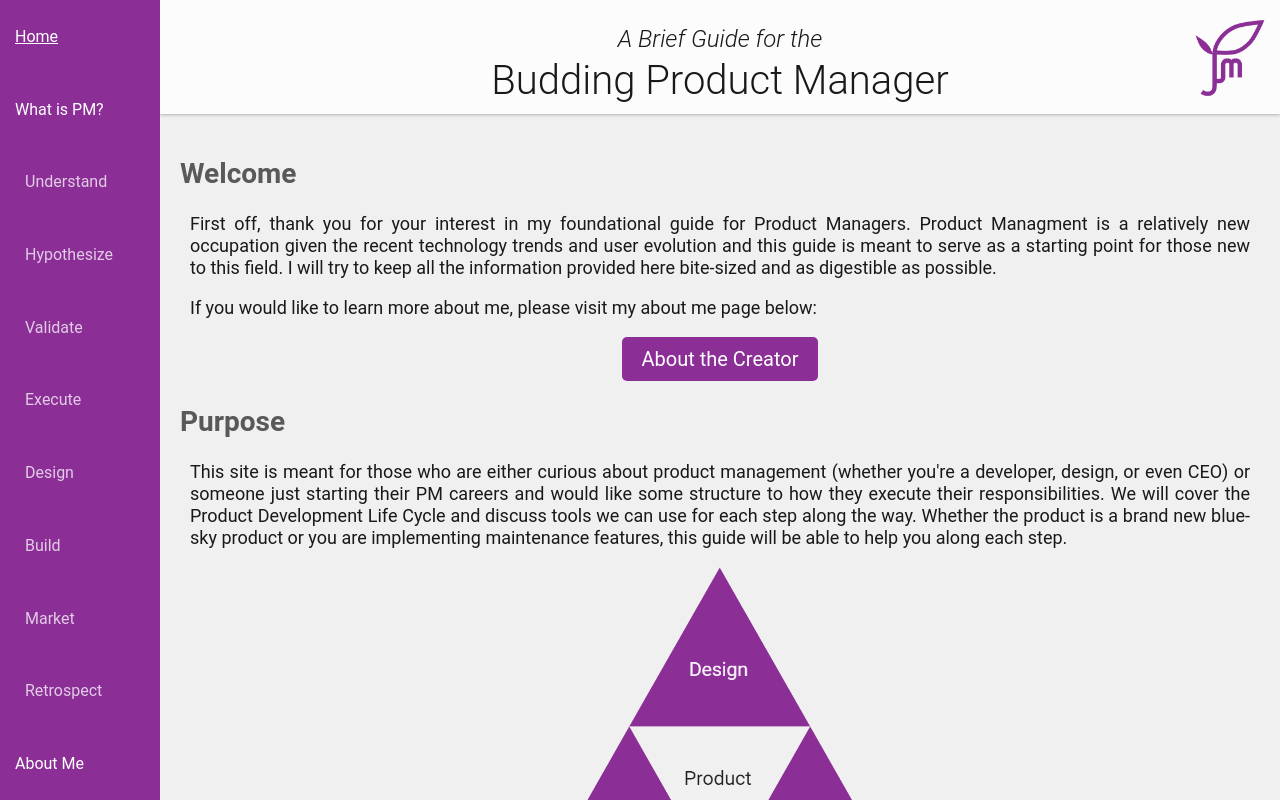
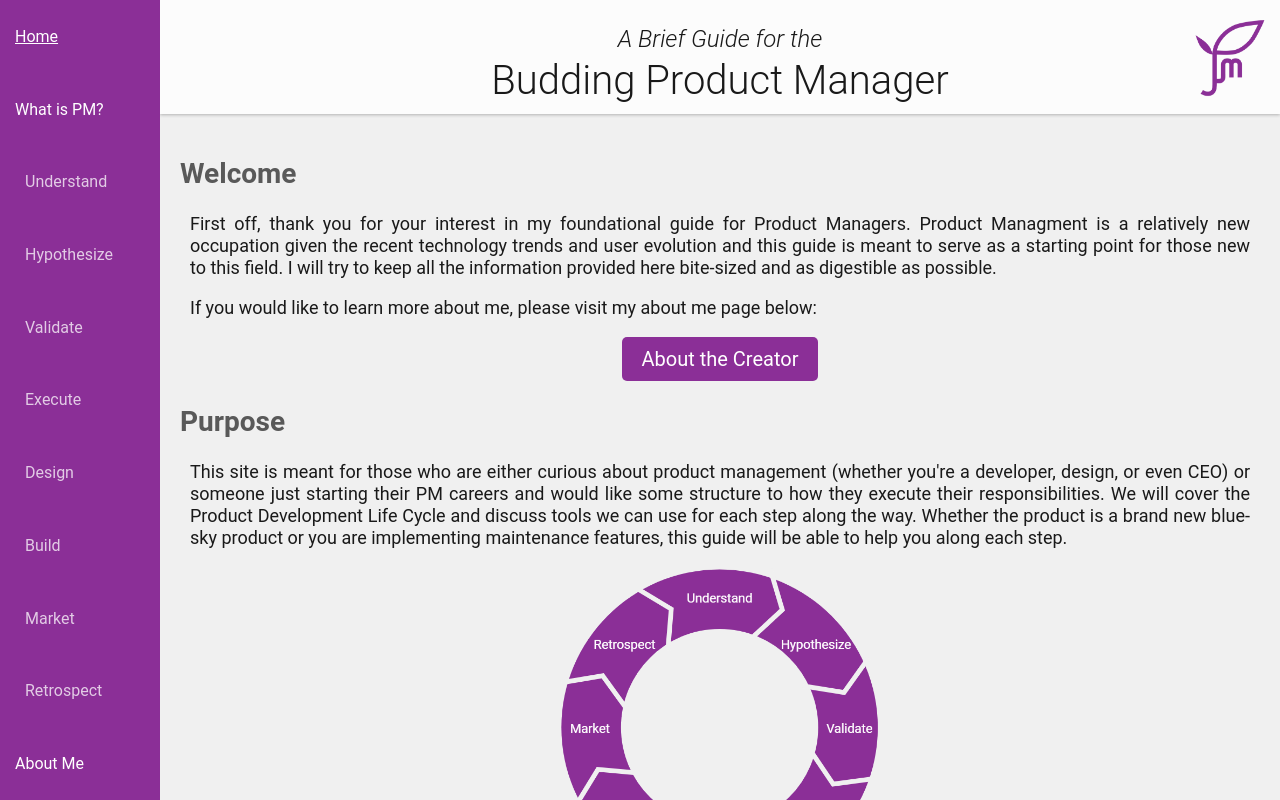
Before and after one commit to lawrencety/budding-pm, a React (Create React App) app: page / in a window 1280 px wide. Built offline with nearby package versions, Linux system fonts and the light colour scheme.

Commit message:
updated figures

```diff
--- a/src/components/Home.js
+++ b/src/components/Home.js
@@ -31,7 +31,7 @@ class Home extends Component {
               This site is meant for those who are either curious about product management (whether you're a developer, design, or even CEO) or someone just starting their PM careers and would like some structure to how they execute their responsibilities. We will cover the Product Development Life Cycle and discuss tools we can use for each step along the way. Whether the product is a brand new blue-sky product or you are implementing maintenance features, this guide will be able to help you along each step.
             </p>
           </div>
-          <img className="figure" src={require("../images/pm-triangle.png")}></img>
+          <img className="figure" src={require("../images/product-lifecycle.png")}></img>
           <div className="content-row">
             <p>
               There are many successful ways to be a Product Manager and this is by no means the best or only way. Every company, product, and team is different. So not everything discussed here may apply to your situation.
--- a/src/components/Product.js
+++ b/src/components/Product.js
@@ -22,6 +22,7 @@ class Product extends Component {
               A Product Manager typically has one job, to make a product successful. This means interfacing with various teams across the company to move a product forward. Typically, these teams are the Design, Engineering, and Marketing teams. There may be others such as Sales, Customer Support, and Executives. The main goal of a PM is to communicate his/her vision of the product to each of these teams. These teams will each do their part to accomplish this vision. However, usually none of these teams report directly to the PM, making this communication and direction more of a two-way discussion and collaboration taking into account the opinions and thoughts of other teams to build a more cohesive and stronger product.
             </p>
           </div>
+          <img className="figure" src={require("../images/pm-triangle.png")}></img>
           <div className="content-row">
             <h2>Customer Champion</h2>
             <p>
```
Also changed, not shown: src/images/product-lifecycle.png (added).
